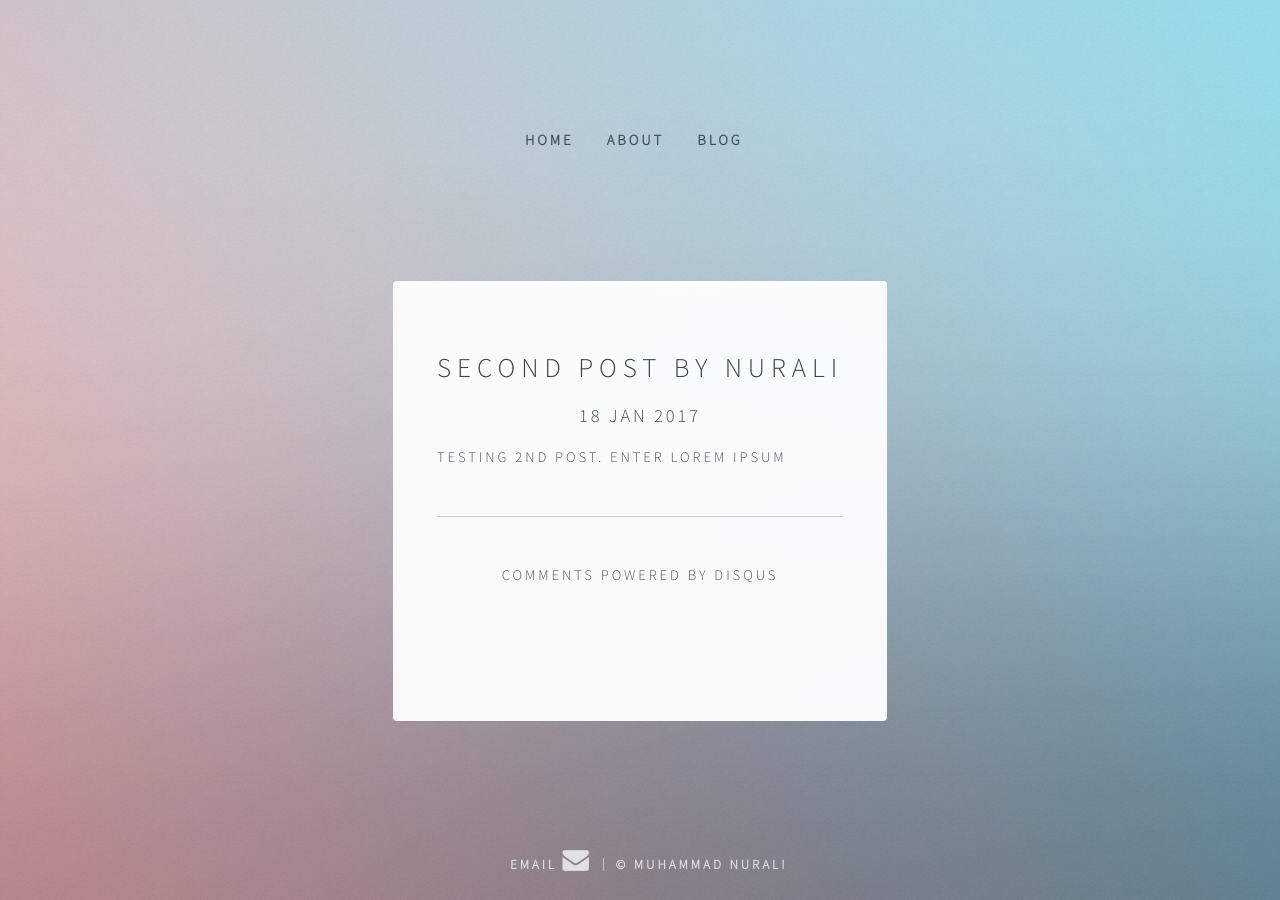
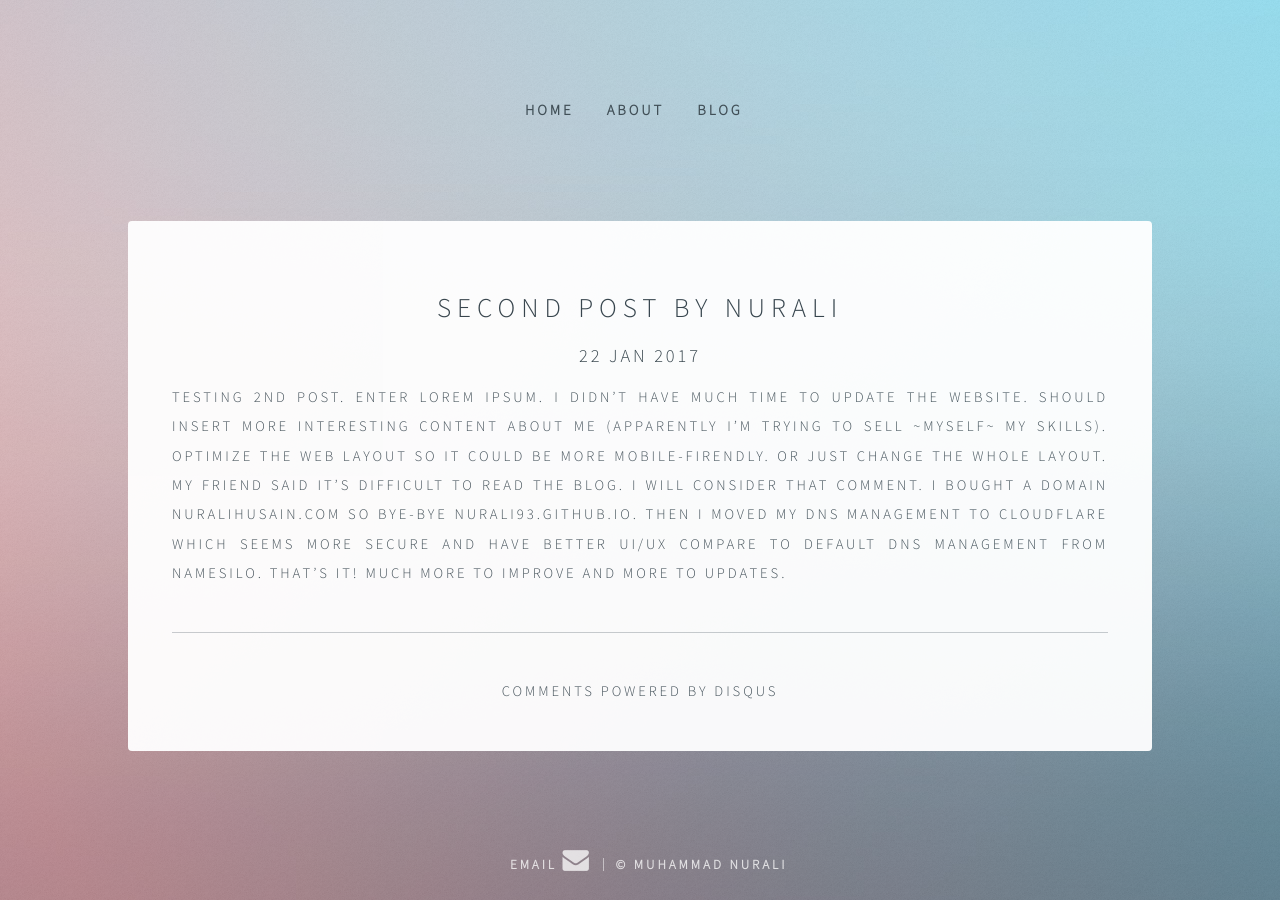
Before and after one commit to nurali93/nurali93.github.io-v1, a Jekyll site: the page built from _posts/2017-01-18-second-post.md, in a window 1280 px wide. Built offline with Jekyll 4.4.1, drawn with Linux system fonts in a browser that asks for light colours; comment, search, counter and statistics services are not loaded.

Commit message:
update 2nd post

```diff
--- a/_posts/2017-01-18-second-post.md
+++ b/_posts/2017-01-18-second-post.md
@@ -1,8 +1,8 @@
 ---
 layout: post
 title: Second Post by Nurali
-date: 2017-01-18 20:30:00 +0800
+date: 2017-01-22 20:30:00 +0800
 published: true
 ---
 
-Testing 2nd post. Enter lorem ipsum
+Testing 2nd post. Enter lorem ipsum. I didn't have much time to update the website. Should insert more interesting content about me (apparently I'm trying to sell ~myself~ my skills). Optimize the web layout so it could be more mobile-firendly. Or just change the whole layout. My friend said it's difficult to read the blog. I will consider that comment. I bought a domain [nuralihusain.com](http://nuralihusain.com) so bye-bye nurali93.github.io. Then I moved my DNS management to [CloudFlare](https://www.cloudflare.com/) which seems more secure and have better ui/ux compare to default DNS management from [namesilo](https://www.namesilo.com/). That's it! Much more to improve and more to updates.
```
